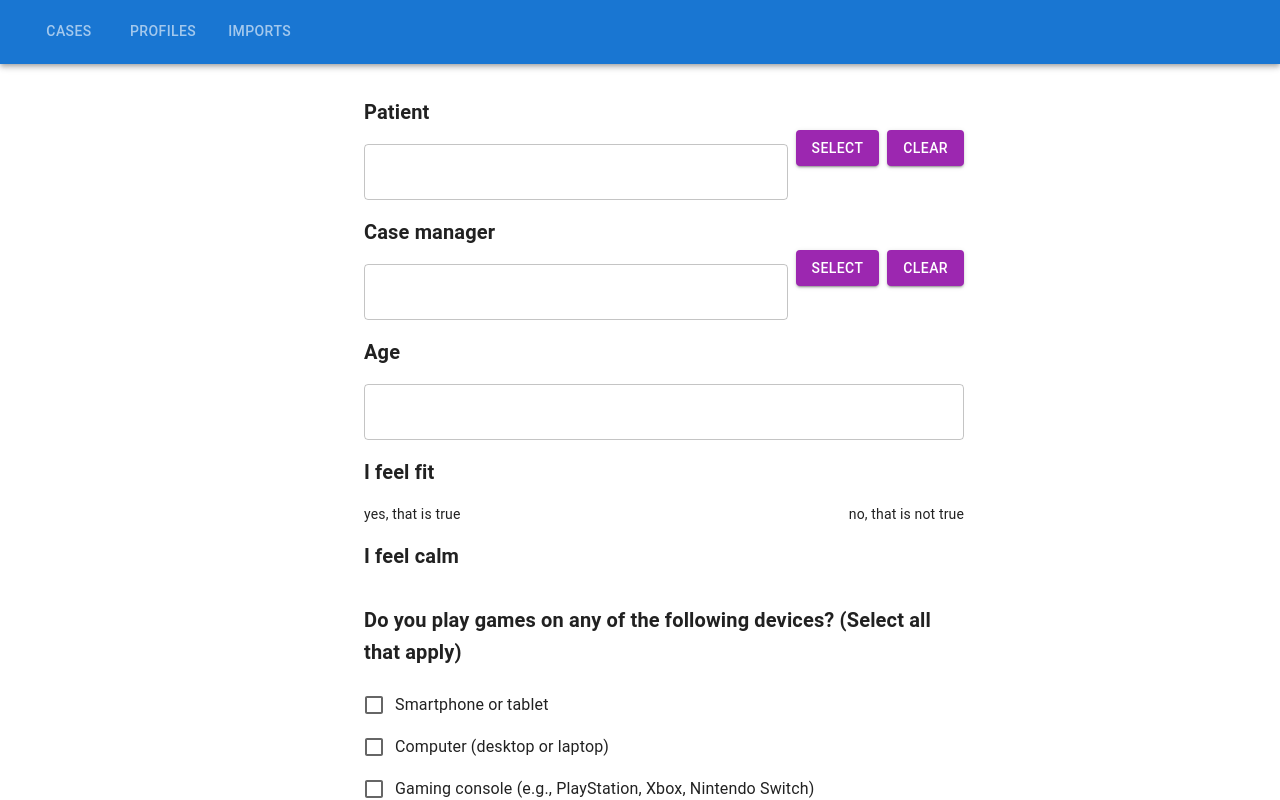
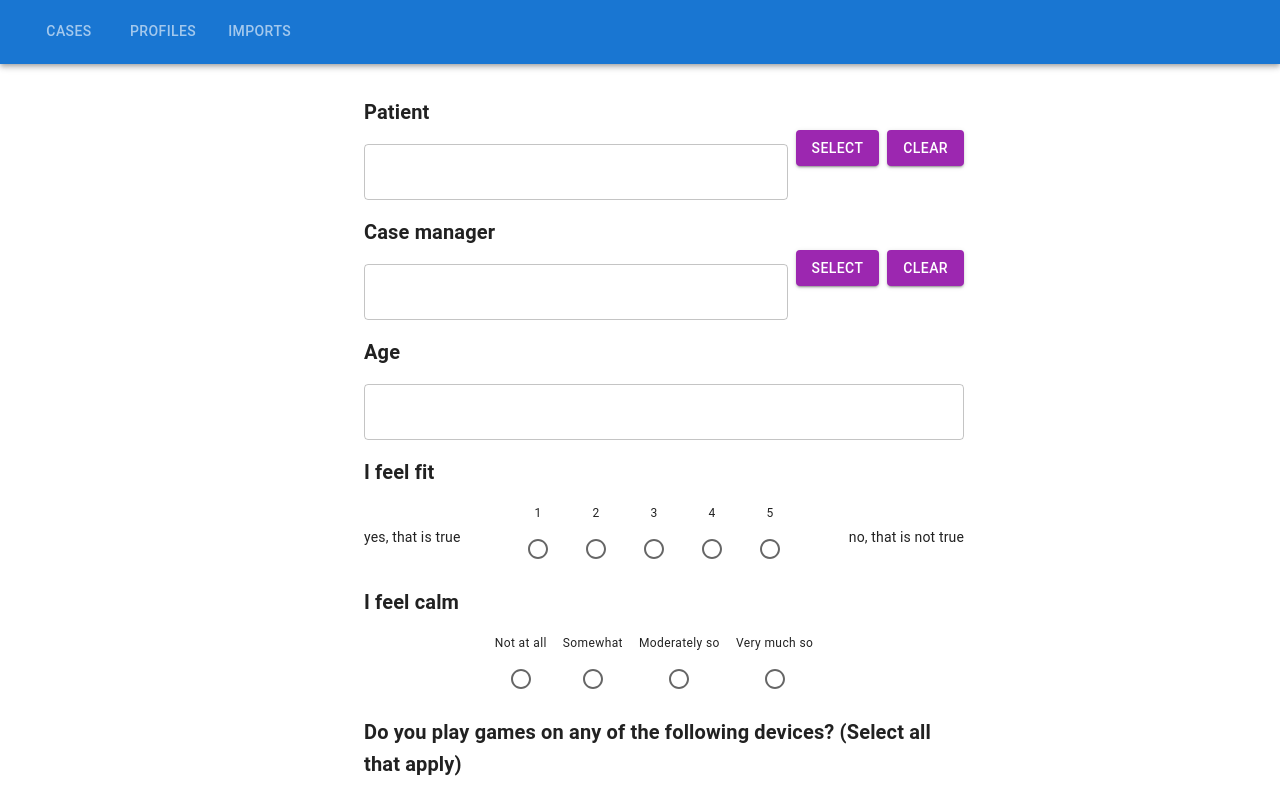
Before and after one commit to pdfusion/PDFusion_UI, a React (Vite) app: page /questionnaire in a window 1280 px wide. Shown: the top 800 px of the page. Built offline with nearby package versions, Linux system fonts and the light colour scheme.

Commit message:
Shaba/fix radio scale (#15)
* Fix RadioScale options

* Update Questionnaire

---------

Co-authored-by: srahavi <srahavi@huronconsultinggroup.com>

```diff
--- a/src/pages/Questionnaire.tsx
+++ b/src/pages/Questionnaire.tsx
@@ -102,14 +102,29 @@ const Questionnaire = ({  }:IQuestionnaire): JSX.Element => {
         value={formData.feelsFit}
         rightEndLabel={"no, that is not true"}
         lefttEndLabel={"yes, that is true"}
-        optionLabels={["1", "2", "3", "4", "5"]}
+        options={
+          [
+            { label: "1", value: "1"},
+            { label: "2", value: "2"},
+            { label: "3", value: "3"},
+            { label: "4", value: "4"},
+            { label: "5", value: "5"}
+          ]
+        }
       />
 
       <PDRadioScale
         name={"feelsCalm"}
         caption={"I feel calm"}
         value={formData.feelsCalm}
-        optionLabels={["Not at all", "Somewhat", "Moderately so", "Very much so"]}
+        options={
+          [
+            { label: "Not at all", value: "1"},
+            { label: "Somewhat", value: "2"},
+            { label: "Moderately so", value: "3"},
+            { label: "Very much so", value: "4"}
+          ]
+        }
       />
 
       <PDCheckboxGroup
```
